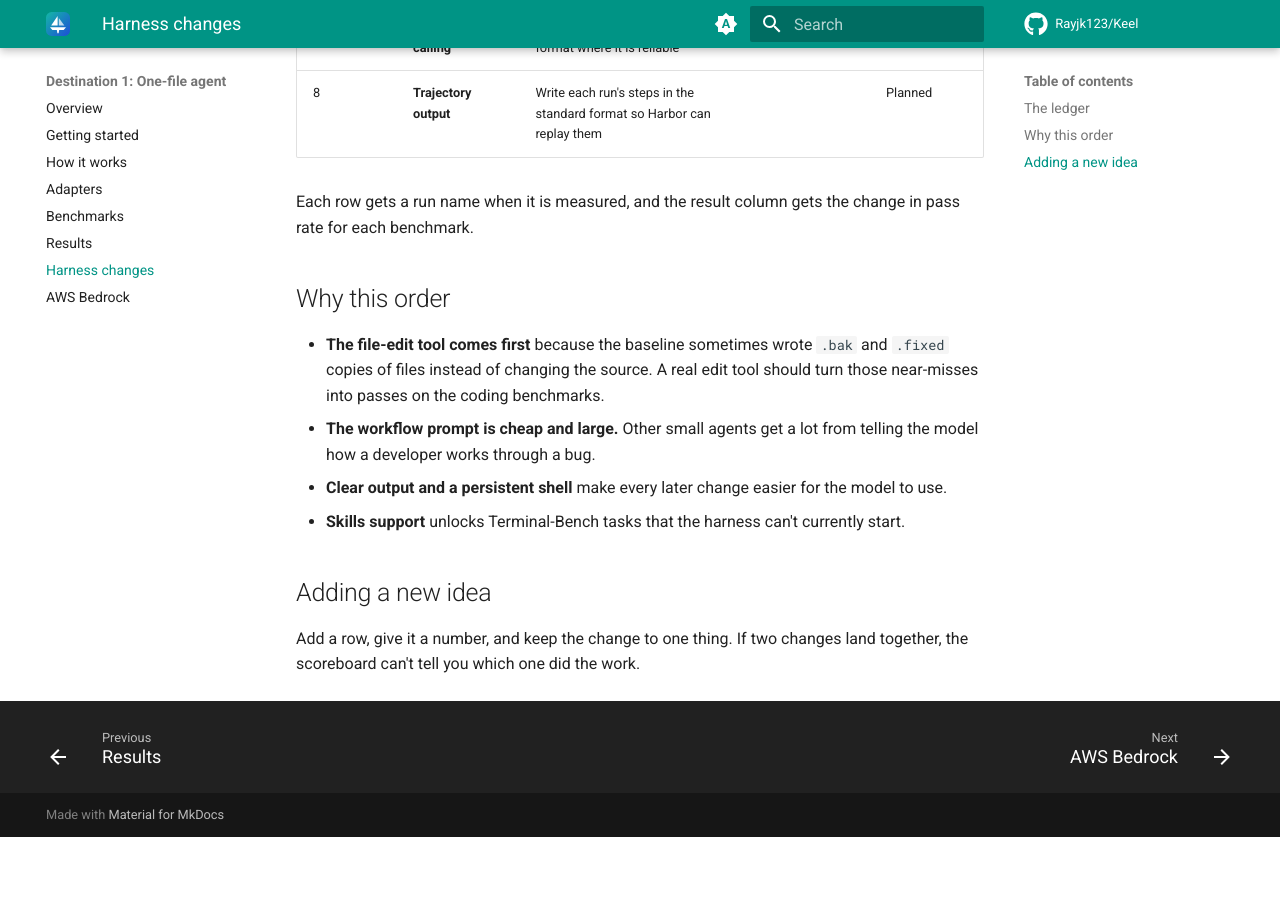
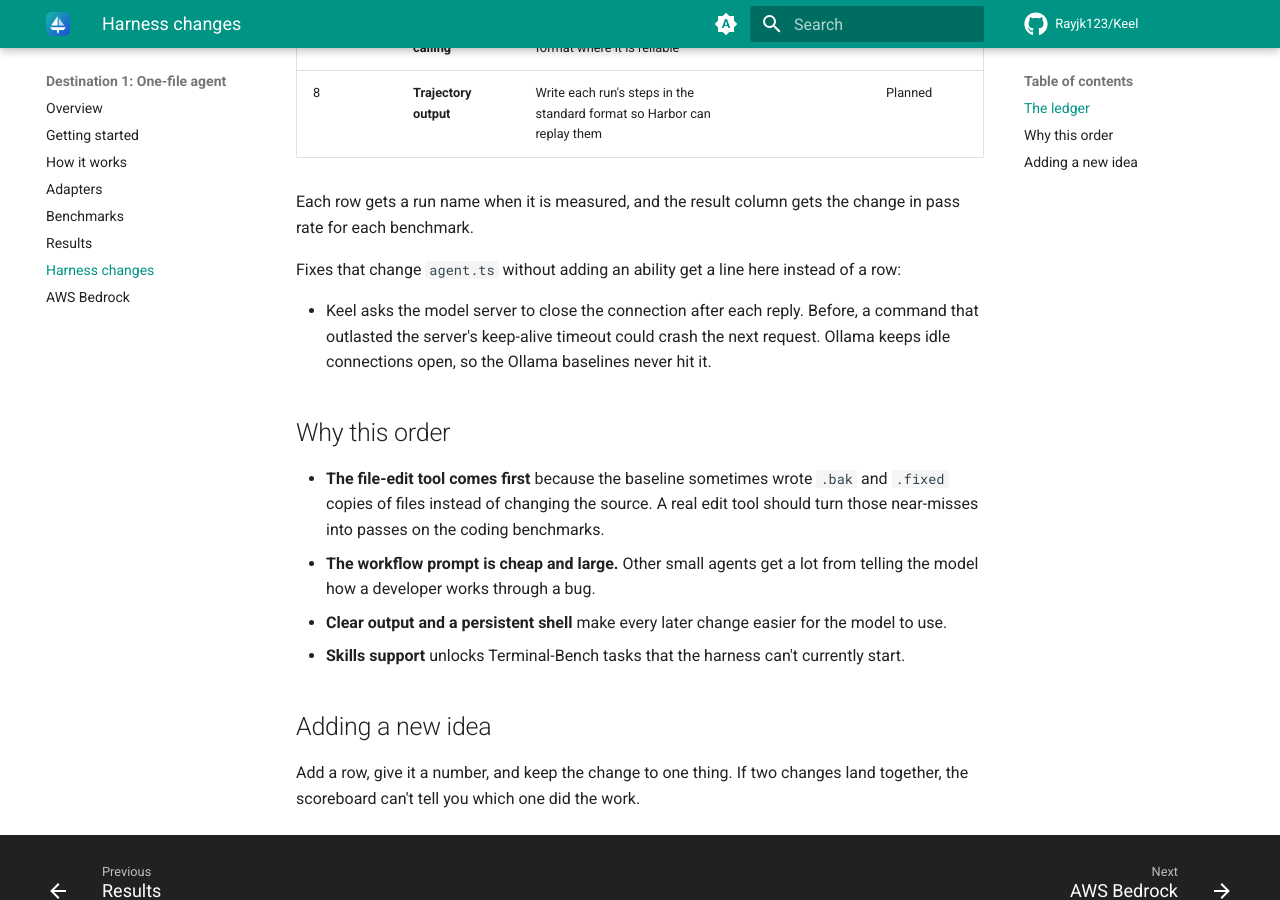
Before and after one commit to Rayjk123/Keel, an MkDocs documentation site: the page built from docs/destinations/one-file-agent/harness-changes.md, in a window 1280 px wide and 900 px high, scrolled down 1177 px. Built offline with MkDocs 1.6.1 and Material for MkDocs 9.7.7, drawn with Linux system fonts in a browser that asks for light colours; comment, search, counter and statistics services are not loaded; before the commit the page ends 2014 px from its top, so only the background shows below that.

Commit message:
Close the model connection after each request
Keel runs commands with spawnSync, which blocks the event loop while fetch keeps
the previous connection pooled. When a command outlasts the server's keep-alive
timeout (about 5 s for Node's http server and for vLLM's uvicorn), the next
request goes out on a socket the server already closed and Keel crashes with
"other side closed". Sending Connection: close makes every request use a fresh
connection. Ollama never closes idle connections, so the Ollama baselines were
unaffected.

```diff
--- a/agent.ts
+++ b/agent.ts
@@ -128,7 +128,7 @@ const TOOLS: ToolDef[] = [
 async function chat(adapter: Adapter, messages: Message[]): Promise<Message> {
   const res = await fetch(`${BASE_URL}/chat/completions`, {
     method: "POST",
-    headers: { "Content-Type": "application/json", Authorization: `Bearer ${API_KEY}` },
+    headers: { "Content-Type": "application/json", Authorization: `Bearer ${API_KEY}`, Connection: "close" },
     body: JSON.stringify(adapter.toWire(messages, TOOLS)),
     signal: AbortSignal.timeout(600_000),
   });
--- a/docs/destinations/one-file-agent/harness-changes.md
+++ b/docs/destinations/one-file-agent/harness-changes.md
@@ -26,6 +26,10 @@ The method is the same each time:
 
 Each row gets a run name when it is measured, and the result column gets the change in pass rate for each benchmark.
 
+Fixes that change `agent.ts` without adding an ability get a line here instead of a row:
+
+- Keel asks the model server to close the connection after each reply. Before, a command that outlasted the server's keep-alive timeout could crash the next request. Ollama keeps idle connections open, so the Ollama baselines never hit it.
+
 ## Why this order
 
 - **The file-edit tool comes first** because the baseline sometimes wrote `.bak` and `.fixed` copies of files instead of changing the source. A real edit tool should turn those near-misses into passes on the coding benchmarks.
```
Also changed, not shown: CHANGELOG.md (+1 -1 lines), 1 other file.
